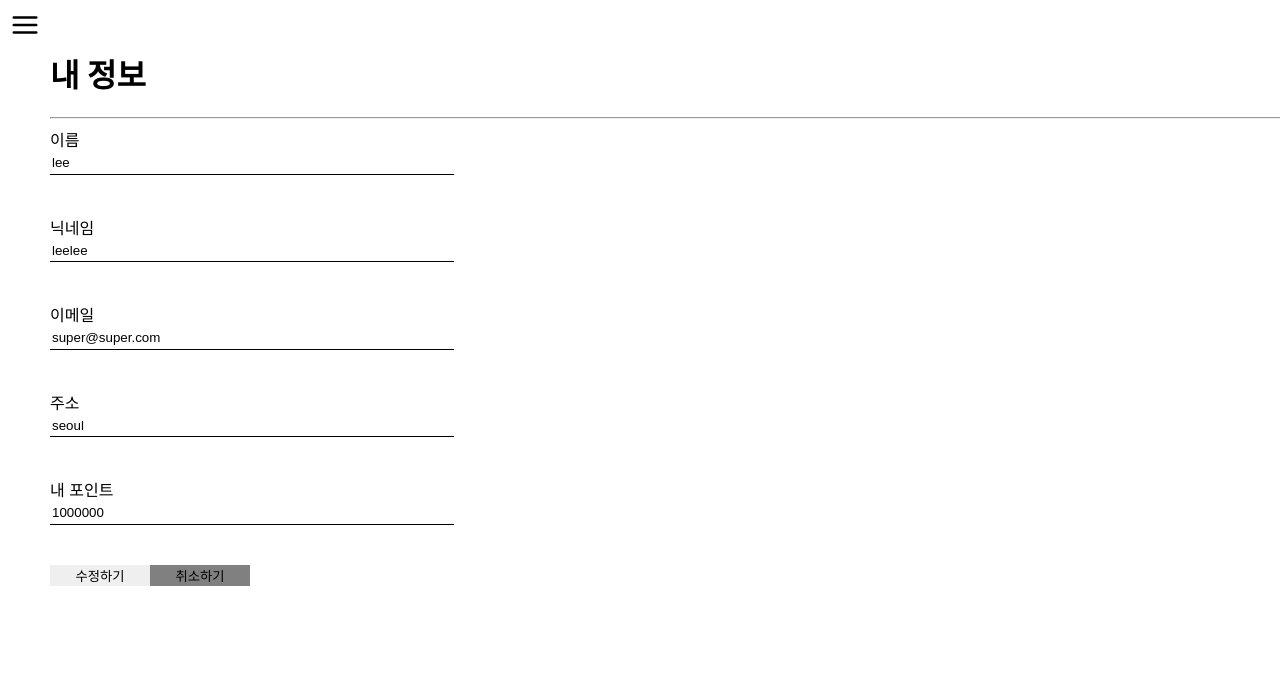
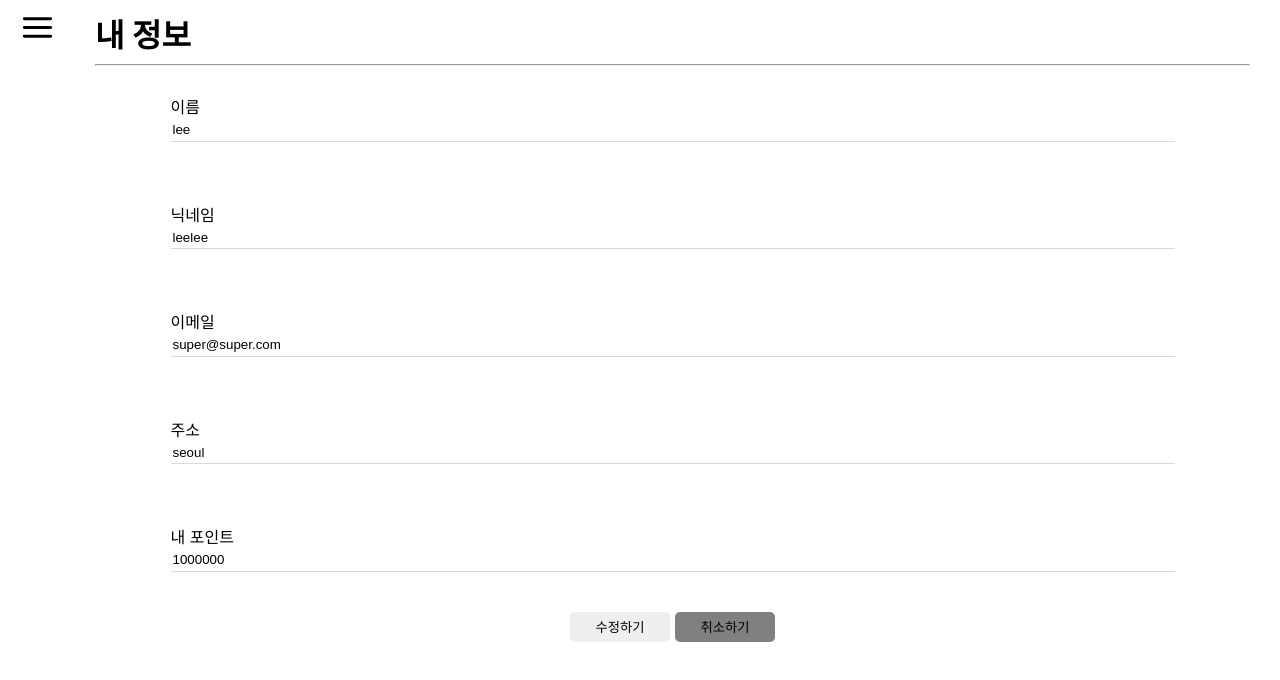
Before and after one commit to 01-2025-2nd-project/frontend, a React (Create React App) app: page /my in a window 1280 px wide. Shown: the top 680 px of the page. Built offline with nearby package versions, Linux system fonts and the light colour scheme.

Commit message:
style: 사이드바 및 내 정보 스타일 수정

```diff
--- a/src/components/MyInfo.jsx
+++ b/src/components/MyInfo.jsx
@@ -1,14 +1,38 @@
 import axios from "axios";
 import { useEffect, useState } from "react";
 import styled from "styled-components";
+import { FiMenu } from "react-icons/fi";
 
 const Wrapper = styled.div`
+  width: 100vw
   height: 100vh;
-  padding-left: 50px;
+  display: flex;
+  padding: 10px;
+  justify-content: center;
+`;
+
+const ContentContainer = styled.div`
+  width: 100vw;
+  margin: 0px 20px 0px 20px;
+`;
+
+const MenuContainer = styled.div`
+  height: 100vh;
+  margin-right: 20px;
+  margin-left: 10px;
+`;
+
+const FiMenuIcon = styled(FiMenu)`
+  left: 10px;
+  top: 10px;
+  width: 35px;
+  height: 35px;
+  cursor: pointer;
+  color: black;
 `;
 
 const Title = styled.h1`
-  margin-top: 50px;
+  margin: 0px;
 `;
 
 const Label = styled.label`
@@ -17,36 +41,55 @@ const Label = styled.label`
 
 const Input = styled.input`
   border: white;
-  border-bottom: 1px solid black;
-  width: 400px;
+  border-bottom: 1px solid #d9d9d7;
+  width: 1000px;
   height: 20px;
   outline: none;
 `;
 
+const InputBox = styled.div`
+  display: flex;
+  flex-direction: column;
+  align-items: center;
+`;
+
 const InputContainer = styled.div`
+  margin-top: 20px;
   margin-bottom: 40px;
 `;
 
+const ButtonContainer = styled.div`
+  display: flex;
+  flex-direction: row;
+  justify-content: center;
+  gap: 5px;
+`;
 const EditButton = styled.button`
   width: 100px;
+  height: 30px;
   background: white-gray;
   border: none;
+  border-radius: 5px;
+  cursor: pointer;
 `;
 
 const CancelButton = styled.button`
   width: 100px;
+  height: 30px;
   background: gray;
   border: none;
+  border-radius: 5px;
+  cursor: pointer;
 `;
 
 const Divider = styled.hr`
   display: flex;
   margin-left: 0;
-  width: 100%;
+  width: 100%
   color: black;
 `;
 
-export default function MyInfo() {
+export default function MyInfo({ handleOnOff, onOff }) {
   const token = localStorage.getItem("token");
 
   const [formData, setFormData] = useState({
@@ -130,11 +173,16 @@ export default function MyInfo() {
   };
 
   return (
-    <Wrapper>
+    <Wrapper onOff={onOff}>
+      <MenuContainer>
+        <FiMenuIcon onClick={handleOnOff} />
+      </MenuContainer>
+
+      <ContentContainer>
         <Title>내 정보</Title>
         <Divider></Divider>
 
-      <div>
+        <InputBox>
           <InputContainer>
             <Label>이름</Label>
             <br />
@@ -174,10 +222,13 @@ export default function MyInfo() {
             <br />
             <Input type="text" name="point" value={formData.point} readOnly />
           </InputContainer>
-      </div>
+        </InputBox>
 
+        <ButtonContainer>
           <EditButton onClick={handleSave}>수정하기</EditButton>
           <CancelButton onClick={handleCancel}>취소하기</CancelButton>
+        </ButtonContainer>
+      </ContentContainer>
     </Wrapper>
   );
 }
--- a/src/components/SideBar.jsx
+++ b/src/components/SideBar.jsx
@@ -1,65 +1,38 @@
-import { useState } from "react";
 import styled from "styled-components";
-import { FiMenu } from "react-icons/fi";
 
 const Wrapper = styled.div`
   display: flex;
 `;
 
 const Content = styled.div`
-  position: fixed; /* 화면에 고정 */
   left: 0;
   top: 0;
   width: ${(props) => (props.onOff ? "0px" : "300px")};
   height: 100vh;
-  background: #000000;
+  background: #d9d9d7;
   transition: width 0.1s ease-out, opacity 0.1s ease-out;
   overflow: hidden; /* 내용이 넘치지 않도록 설정 */
   opacity: ${(props) => (props.onOff ? "0" : "1")}; /* 내용 숨기기 */
   display: flex;
   justify-content: center;
-  z-index: 1000; /* 다른 콘텐츠 위에 표시 */
 `;
 
-const FiMenuIcon = styled(FiMenu)`
-  position: fixed; /* 버튼도 고정 */
-  left: 10px;
-  top: 10px;
-  width: 30px;
-  height: 30px;
-  cursor: pointer;
-  z-index: 1100; /* 사이드바보다 위에 배치 */
-  color: ${(props) => (props.onOff ? "black" : "white")};
+const MenuContainer = styled.div`
+  display: flex;
+  flex-direction: column;
+  gap: 10px;
 `;
 
-const OnOffButton = styled.button`
-  width: 50px;
+const Menus = styled.div`
+  display: flex;
+  align-items: center;
+  padding: 5px;
+  width: 300px;
   height: 30px;
-
-  background: #d9d9d7;
+  background: #f7f7f7;
 `;
 
-const MenuContainer = styled.ul`
-  list-style: none;
-  padding-left: 0px;
-`;
-
-const Menus = styled.li`
-  background: #d9d9d7;
-  list-style: none;
-  display: flex;
-  padding: 5px;
-  width: 200px;
-  margin-bottom: 2px;
-`;
-
-export default function SideBar({ onTabChange }) {
-  const [onOff, setOnOff] = useState(true);
-
-  const handleOnOff = () => {
-    setOnOff((prev) => !prev);
-  };
-
+export default function SideBar({ onOff, onTabChange }) {
   return (
     <>
       <Wrapper>
@@ -71,7 +44,6 @@ export default function SideBar({ onTabChange }) {
             <Menus onClick={() => onTabChange("my-order")}>구매목록</Menus>
           </MenuContainer>
         </Content>
-        <FiMenuIcon onOff={onOff} onClick={handleOnOff} />
       </Wrapper>
     </>
   );
--- a/src/pages/MyPage.jsx
+++ b/src/pages/MyPage.jsx
@@ -13,12 +13,12 @@ const Wrapper = styled.div`
 `;
 
 const Content = styled.div`
-  width: 100%;
+  width: 100%
   display: flex;
   flex-direction: column;
   background: "#f4f4f4";
-  height: 100vh; // 콘텐츠 영역의 높이를 화면 전체로 설정
-  overflow: auto; // 스크롤 추가
+  height: 100vh;
+  overflow: auto;
 `;
 
 export default function MyPage() {
@@ -27,24 +27,34 @@ export default function MyPage() {
   const [orders, setOrders] = useState(null);
   const [parties, setParties] = useState(null);
 
+  const [onOff, setOnOff] = useState(true);
+
+  const handleOnOff = () => {
+    setOnOff((prev) => !prev);
+  };
+
   const renderContent = () => {
     switch (activeTab) {
       case "my-info":
-        return <MyInfo />;
+        return <MyInfo handleOnOff={handleOnOff} onOff={onOff} />;
       case "my-order":
-        return <MyOrder />;
+        return <MyOrder handleOnOff={handleOnOff} onOff={onOff} />;
       case "my-party":
-        return <MyParty />;
+        return <MyParty handleOnOff={handleOnOff} onOff={onOff} />;
 
       default:
-        return <MyInfo />;
+        return <MyInfo handleOnOff={handleOnOff} onOff={onOff} />;
     }
   };
 
   return (
     <Wrapper>
-      <SideBar onTabChange={(tab) => setActiveTab(tab)} />
-      <Content> {renderContent()}</Content>
+      <SideBar
+        onOff={onOff}
+        handleOnOff={handleOnOff}
+        onTabChange={(tab) => setActiveTab(tab)}
+      />
+      <Content onOff={onOff}> {renderContent()}</Content>
     </Wrapper>
   );
 }
```
Lines whose indentation alone changed are shown as unchanged.
